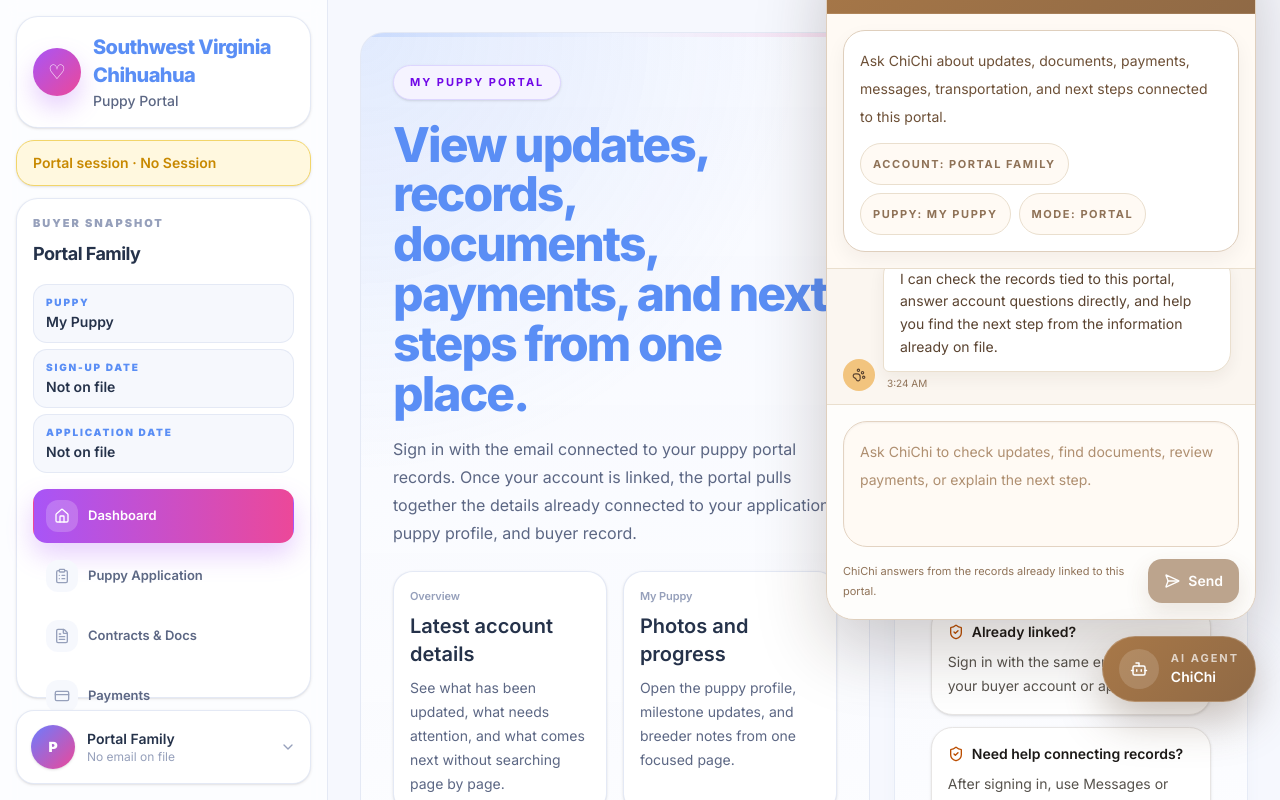
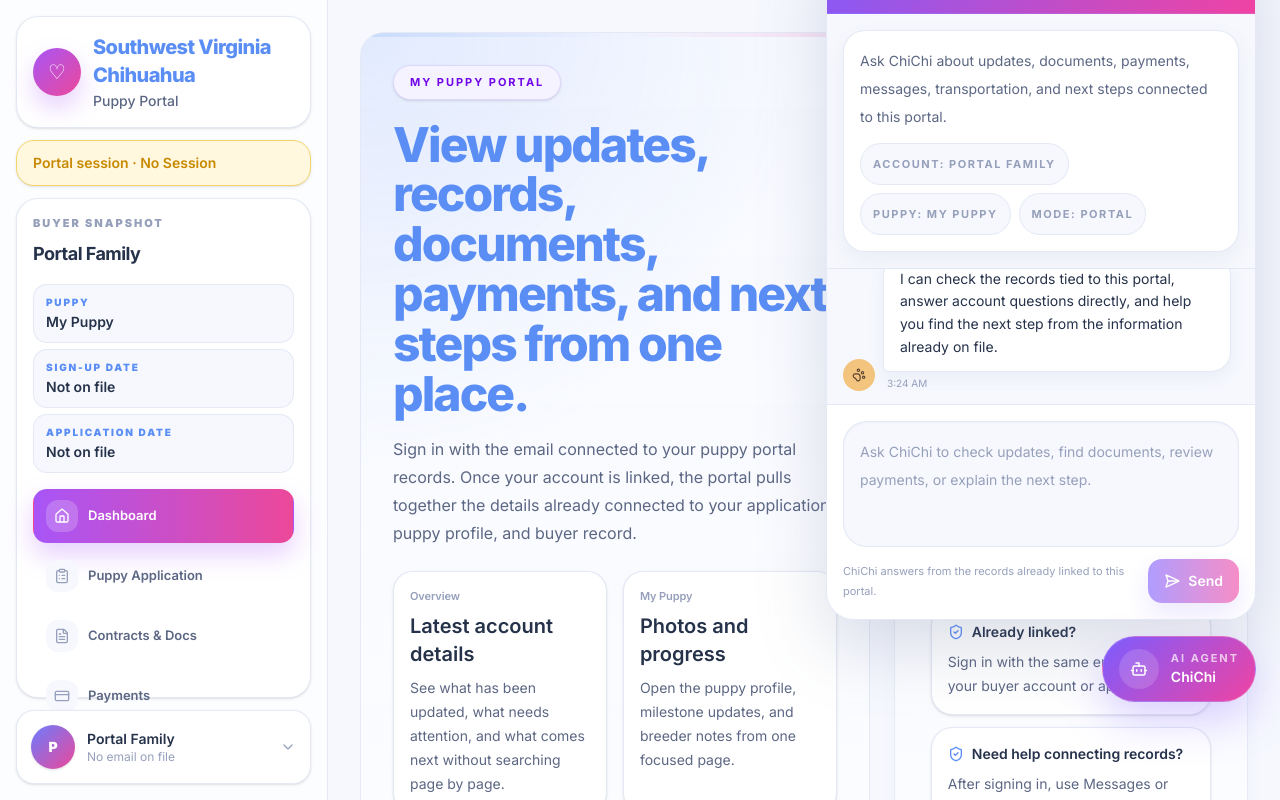
Before and after one commit to rawillia9801/swvapo, a Next.js app: page /portal in a window 1280 px wide. Both pictures are taken after a click on the button "Open ChiChi". Shown: the top 800 px of the page. Built offline with nearby package versions, Linux system fonts and the light colour scheme; a web font is replaced by a local one.

Commit message:
Overivew Page

```diff
--- a/src/components/portal/chichi-widget.tsx
+++ b/src/components/portal/chichi-widget.tsx
@@ -100,8 +100,8 @@ export function PortalChiChiWidget({
     <div className="pointer-events-none fixed inset-0 z-[9999]">
       <div className="absolute bottom-[88px] right-3 flex flex-col items-end gap-4 sm:bottom-[98px] sm:right-6">
         {isOpen ? (
-          <div className="pointer-events-auto flex h-[min(760px,calc(100vh-112px))] w-[calc(100vw-24px)] max-w-[430px] flex-col overflow-hidden rounded-[28px] border border-[#dfcfbd] bg-[#fbf6f0] shadow-[0_28px_70px_rgba(45,28,16,0.22)]">
-            <div className="flex items-start gap-3 border-b border-white/10 bg-[linear-gradient(135deg,#a87848_0%,#8f6945_100%)] px-4 py-4 text-white">
+          <div className="pointer-events-auto flex h-[min(760px,calc(100vh-112px))] w-[calc(100vw-24px)] max-w-[430px] flex-col overflow-hidden rounded-[28px] border border-[var(--portal-border)] bg-white shadow-[0_28px_70px_rgba(96,110,148,0.22)]">
+            <div className="flex items-start gap-3 border-b border-white/10 bg-[linear-gradient(135deg,#7c5cff_0%,#f043a2_100%)] px-4 py-4 text-white">
               <div className="flex h-11 w-11 shrink-0 items-center justify-center rounded-full border border-white/25 bg-white/15">
                 <Bot className="h-5 w-5" />
               </div>
@@ -139,24 +139,24 @@ export function PortalChiChiWidget({
               </div>
             </div>
 
-            <div className="border-b border-[#eadfce] bg-[#fffaf4] px-4 py-4">
-              <div className="rounded-[22px] border border-[#dfcfbd] bg-white p-4 text-[14px] leading-7 text-[#6d5037] shadow-[0_8px_20px_rgba(45,28,16,0.05)]">
+            <div className="border-b border-[var(--portal-border)] bg-[var(--portal-surface-muted)] px-4 py-4">
+              <div className="rounded-[22px] border border-[var(--portal-border)] bg-white p-4 text-[14px] leading-7 text-[var(--portal-text-soft)] shadow-[0_8px_20px_rgba(96,110,148,0.08)]">
                 Ask ChiChi about updates, documents, payments, messages, transportation, and next steps connected to this portal.
-                <div className="mt-3 flex flex-wrap gap-2 text-[11px] font-bold uppercase tracking-[0.14em] text-[#8f7257]">
-                  <span className="rounded-full border border-[#eadfce] bg-[#fffaf4] px-3 py-1.5">
+                <div className="mt-3 flex flex-wrap gap-2 text-[11px] font-bold uppercase tracking-[0.14em] text-[var(--portal-text-muted)]">
+                  <span className="rounded-full border border-[var(--portal-border)] bg-[var(--portal-surface-muted)] px-3 py-1.5">
                     Account: {displayName}
                   </span>
-                  <span className="rounded-full border border-[#eadfce] bg-[#fffaf4] px-3 py-1.5">
+                  <span className="rounded-full border border-[var(--portal-border)] bg-[var(--portal-surface-muted)] px-3 py-1.5">
                     Puppy: {puppyName}
                   </span>
-                  <span className="rounded-full border border-[#eadfce] bg-[#fffaf4] px-3 py-1.5">
+                  <span className="rounded-full border border-[var(--portal-border)] bg-[var(--portal-surface-muted)] px-3 py-1.5">
                     Mode: {modeLabel}
                   </span>
                 </div>
               </div>
             </div>
 
-            <div className="flex-1 overflow-y-auto bg-[#fbf6f0] px-4 py-4">
+            <div className="flex-1 overflow-y-auto bg-[var(--portal-bg)] px-4 py-4">
               <div className="flex flex-col gap-3">
                 {messages.map((message) => {
                   const isUser = message.role === "user";
@@ -175,17 +175,17 @@ export function PortalChiChiWidget({
                       <div className={`${isUser ? "max-w-[84%]" : "max-w-[88%]"}`}>
                         <div
                           className={[
-                            "rounded-[20px] px-4 py-3 text-sm leading-7 shadow-[0_6px_16px_rgba(45,28,16,0.06)]",
+                            "rounded-[20px] px-4 py-3 text-sm leading-7 shadow-[0_6px_16px_rgba(96,110,148,0.08)]",
                             isUser
-                              ? "rounded-br-md bg-[linear-gradient(135deg,#a87848_0%,#8f6945_100%)] text-white"
-                              : "rounded-bl-md border border-[#eadfce] bg-white text-[#5a4330]",
+                              ? "rounded-br-md bg-[linear-gradient(135deg,#7c5cff_0%,#f043a2_100%)] text-white"
+                              : "rounded-bl-md border border-[var(--portal-border)] bg-white text-[var(--portal-text)]",
                           ].join(" ")}
                         >
                           {renderChatText(message.text)}
                         </div>
                         <div
                           className={`mt-1 px-1 text-[10px] ${
-                            isUser ? "text-right text-[#8f7257]" : "text-[#8f7257]"
+                            isUser ? "text-right text-[var(--portal-text-muted)]" : "text-[var(--portal-text-muted)]"
                           }`}
                         >
                           {message.createdAt}
@@ -193,7 +193,7 @@ export function PortalChiChiWidget({
                       </div>
 
                       {isUser ? (
-                        <div className="flex h-8 w-8 shrink-0 items-center justify-center rounded-full bg-[#fdf1e8] text-[11px] font-bold text-[#8f6945]">
+                        <div className="flex h-8 w-8 shrink-0 items-center justify-center rounded-full bg-violet-100 text-[11px] font-bold text-[var(--portal-accent)]">
                           {userInitial}
                         </div>
                       ) : null}
@@ -206,7 +206,7 @@ export function PortalChiChiWidget({
                     <div className="flex h-8 w-8 shrink-0 items-center justify-center rounded-full bg-[#f2c47e] text-[#5a4330]">
                       <PawPrint className="h-3.5 w-3.5" />
                     </div>
-                    <div className="rounded-[20px] rounded-bl-md border border-[#eadfce] bg-white px-4 py-3 text-sm text-[#8f7257] shadow-[0_6px_16px_rgba(45,28,16,0.06)]">
+                    <div className="rounded-[20px] rounded-bl-md border border-[var(--portal-border)] bg-white px-4 py-3 text-sm text-[var(--portal-text-soft)] shadow-[0_6px_16px_rgba(96,110,148,0.08)]">
                       Reading your portal records...
                     </div>
                   </div>
@@ -216,28 +216,28 @@ export function PortalChiChiWidget({
               </div>
             </div>
 
-            <div className="border-t border-[#eadfce] bg-[rgba(255,255,255,0.75)] px-4 py-4">
+            <div className="border-t border-[var(--portal-border)] bg-[rgba(255,255,255,0.78)] px-4 py-4">
               <form onSubmit={handleSend} className="space-y-3">
-                <div className="rounded-[24px] border border-[#e3d3c2] bg-[#fffaf4] p-3 shadow-[inset_0_1px_2px_rgba(45,28,16,0.05)]">
+                <div className="rounded-[24px] border border-[var(--portal-border)] bg-[var(--portal-surface-muted)] p-3 shadow-[inset_0_1px_2px_rgba(96,110,148,0.06)]">
                   <textarea
                     value={chatDraft}
                     onChange={(event) => onDraftChange(event.target.value)}
                     onKeyDown={handleTextareaKeyDown}
                     rows={3}
                     placeholder="Ask ChiChi to check updates, find documents, review payments, or explain the next step."
-                    className="min-h-[94px] w-full resize-none border-0 bg-transparent px-1 py-1 text-sm leading-7 text-[#4d3b2b] outline-none placeholder:text-[#af8f70]"
+                    className="min-h-[94px] w-full resize-none border-0 bg-transparent px-1 py-1 text-sm leading-7 text-[var(--portal-text)] outline-none placeholder:text-[var(--portal-text-muted)]"
                     disabled={isSending}
                   />
                 </div>
 
                 <div className="flex items-center justify-between gap-4">
-                  <div className="text-[11px] leading-5 text-[#8f7257]">
+                  <div className="text-[11px] leading-5 text-[var(--portal-text-muted)]">
                     ChiChi answers from the records already linked to this portal.
                   </div>
                   <button
                     type="submit"
                     disabled={!chatDraft.trim() || isSending}
-                    className="inline-flex shrink-0 items-center gap-2 rounded-[14px] bg-[#8f6945] px-4 py-3 text-sm font-semibold text-white shadow-[0_10px_24px_rgba(123,91,63,0.24)] transition hover:bg-[#7d5b3c] disabled:cursor-not-allowed disabled:opacity-60"
+                    className="inline-flex shrink-0 items-center gap-2 rounded-[14px] bg-[linear-gradient(90deg,#7c5cff_0%,#f043a2_100%)] px-4 py-3 text-sm font-semibold text-white shadow-[0_10px_24px_rgba(124,92,255,0.24)] transition hover:opacity-95 disabled:cursor-not-allowed disabled:opacity-60"
                   >
                     <SendHorizonal className="h-4 w-4" />
                     Send
@@ -251,7 +251,7 @@ export function PortalChiChiWidget({
         <button
           type="button"
           onClick={() => setIsOpen((value) => !value)}
-          className="pointer-events-auto inline-flex items-center gap-3 rounded-full border border-white/20 bg-[linear-gradient(135deg,#a87848_0%,#8f6945_100%)] px-4 py-3 text-sm font-semibold text-white shadow-[0_18px_44px_rgba(95,70,50,0.34)] transition hover:-translate-y-0.5 hover:shadow-[0_22px_48px_rgba(95,70,50,0.38)]"
+          className="pointer-events-auto inline-flex items-center gap-3 rounded-full border border-white/20 bg-[linear-gradient(135deg,#7c5cff_0%,#f043a2_100%)] px-4 py-3 text-sm font-semibold text-white shadow-[0_18px_44px_rgba(124,92,255,0.28)] transition hover:-translate-y-0.5 hover:shadow-[0_22px_48px_rgba(124,92,255,0.32)]"
           aria-label={isOpen ? "Close ChiChi" : "Open ChiChi"}
         >
           <span className="flex h-10 w-10 items-center justify-center rounded-full bg-white/15">
--- a/src/components/portal/overview/portal-access-experience.tsx
+++ b/src/components/portal/overview/portal-access-experience.tsx
@@ -124,17 +124,17 @@ export function PortalAccessExperience() {
         </div>
       </PortalNarrativeCard>
 
-      <section className="premium-card relative overflow-hidden rounded-[2rem] p-7 md:p-9">
+      <section className="premium-card relative overflow-hidden rounded-[1.5rem] p-7 md:p-9">
         <div className="pointer-events-none absolute inset-0 hero-glow opacity-75" />
-        <div className="pointer-events-none absolute -right-10 top-0 h-40 w-40 rounded-full bg-amber-100/70 blur-3xl" />
+        <div className="pointer-events-none absolute -right-10 top-0 h-40 w-40 rounded-full bg-violet-100/70 blur-3xl" />
 
         <div className="relative">
-          <div className="inline-flex items-center gap-2 rounded-full border border-stone-200 bg-white px-4 py-2 text-[11px] font-bold uppercase tracking-[0.18em] text-stone-500 shadow-sm">
-            <Sparkles className="h-3.5 w-3.5 text-amber-700" />
+          <div className="inline-flex items-center gap-2 rounded-full border border-[var(--portal-border)] bg-white px-4 py-2 text-[11px] font-bold uppercase tracking-[0.18em] text-[var(--portal-text-muted)] shadow-sm">
+            <Sparkles className="h-3.5 w-3.5 text-[var(--portal-accent)]" />
             Access
           </div>
 
-          <h2 className="mt-5 font-serif text-4xl leading-[1.02] text-stone-900">
+          <h2 className="mt-5 text-4xl font-extrabold leading-[1.02] tracking-[-0.04em] text-[var(--portal-accent)]">
             {mode === "signin"
               ? "Sign in"
               : mode === "signup"
@@ -142,7 +142,7 @@ export function PortalAccessExperience() {
                 : "Reset your password"}
           </h2>
 
-          <p className="mt-4 text-sm leading-7 text-stone-600">
+          <p className="mt-4 text-sm leading-7 text-[var(--portal-text-soft)]">
             {mode === "signin"
               ? "Use the email already connected to your portal record."
               : mode === "signup"
@@ -150,7 +150,7 @@ export function PortalAccessExperience() {
                 : "Send a secure reset link to the email already on file."}
           </p>
 
-          <div className="mt-6 grid grid-cols-3 gap-2 rounded-[1.35rem] border border-stone-200 bg-stone-50 p-1.5">
+          <div className="mt-6 grid grid-cols-3 gap-2 rounded-[1.35rem] border border-[var(--portal-border)] bg-[var(--portal-surface-muted)] p-1.5">
             {[
               { key: "signin", label: "Sign In", icon: <KeyRound className="h-3.5 w-3.5" /> },
               { key: "signup", label: "Sign Up", icon: <Layers3 className="h-3.5 w-3.5" /> },
@@ -165,8 +165,8 @@ export function PortalAccessExperience() {
                 }}
                 className={`inline-flex items-center justify-center gap-2 rounded-[1rem] px-3 py-3 text-[11px] font-bold uppercase tracking-[0.16em] transition ${
                   mode === item.key
-                    ? "bg-stone-900 text-white shadow-lg"
-                    : "text-stone-500 hover:text-stone-900"
+                    ? "bg-[linear-gradient(90deg,#7c5cff_0%,#f043a2_100%)] text-white shadow-lg"
+                    : "text-[var(--portal-text-muted)] hover:text-[var(--portal-text)]"
                 }`}
               >
                 {item.icon}
@@ -210,7 +210,7 @@ export function PortalAccessExperience() {
             ) : null}
 
             {statusText ? (
-              <div className="rounded-[1.25rem] border border-stone-200 bg-stone-50 px-4 py-3 text-sm font-medium text-stone-600">
+              <div className="rounded-[1.25rem] border border-[var(--portal-border)] bg-[var(--portal-surface-muted)] px-4 py-3 text-sm font-medium text-[var(--portal-text-soft)]">
                 {statusText}
               </div>
             ) : null}
@@ -262,12 +262,12 @@ function SupportRow({
   detail: string;
 }) {
   return (
-    <div className="rounded-[1.35rem] border border-stone-200 bg-white px-4 py-4 shadow-sm">
-      <div className="flex items-center gap-2 text-sm font-semibold text-stone-900">
-        <ShieldCheck className="h-4 w-4 text-amber-700" />
+    <div className="rounded-[1.35rem] border border-[var(--portal-border)] bg-white px-4 py-4 shadow-sm">
+      <div className="flex items-center gap-2 text-sm font-semibold text-[var(--portal-text)]">
+        <ShieldCheck className="h-4 w-4 text-[var(--portal-accent)]" />
         {title}
       </div>
-      <div className="mt-2 text-sm leading-6 text-stone-600">{detail}</div>
+      <div className="mt-2 text-sm leading-6 text-[var(--portal-text-soft)]">{detail}</div>
     </div>
   );
 }
```
Also changed, not shown: src/app/portal/layout.tsx (+7 -4 lines), src/app/portal/page.tsx (+6 -3 lines).
